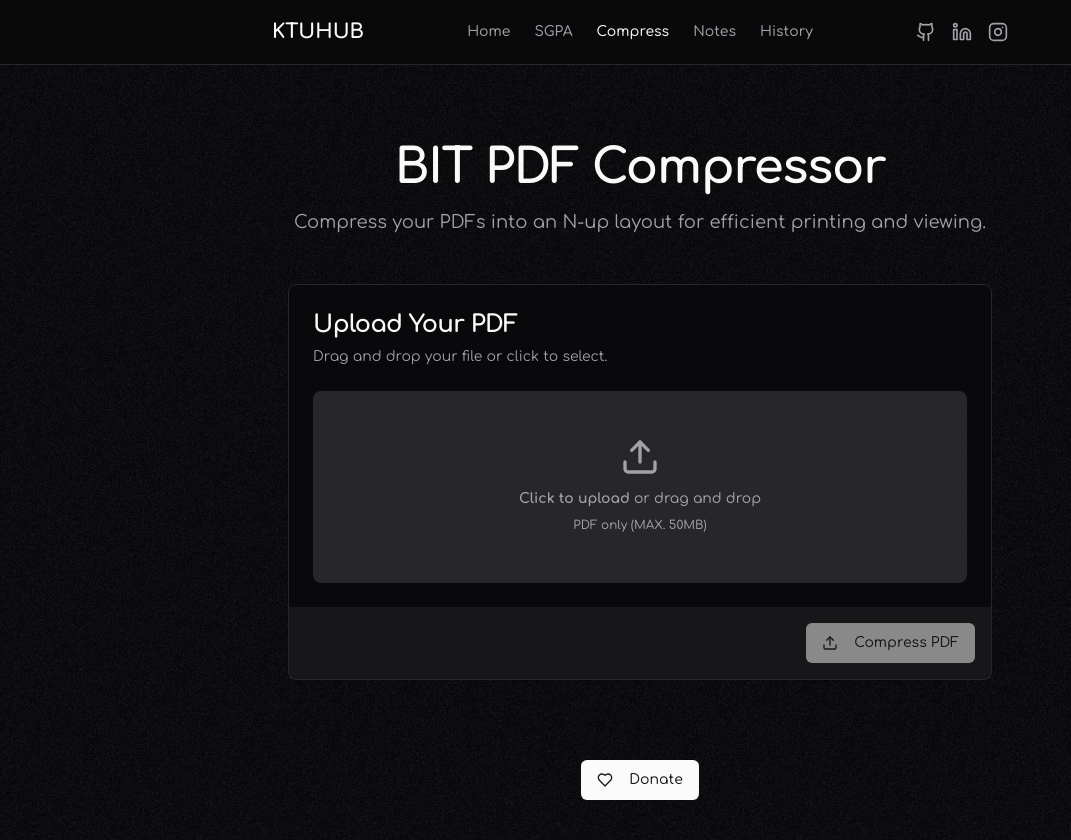
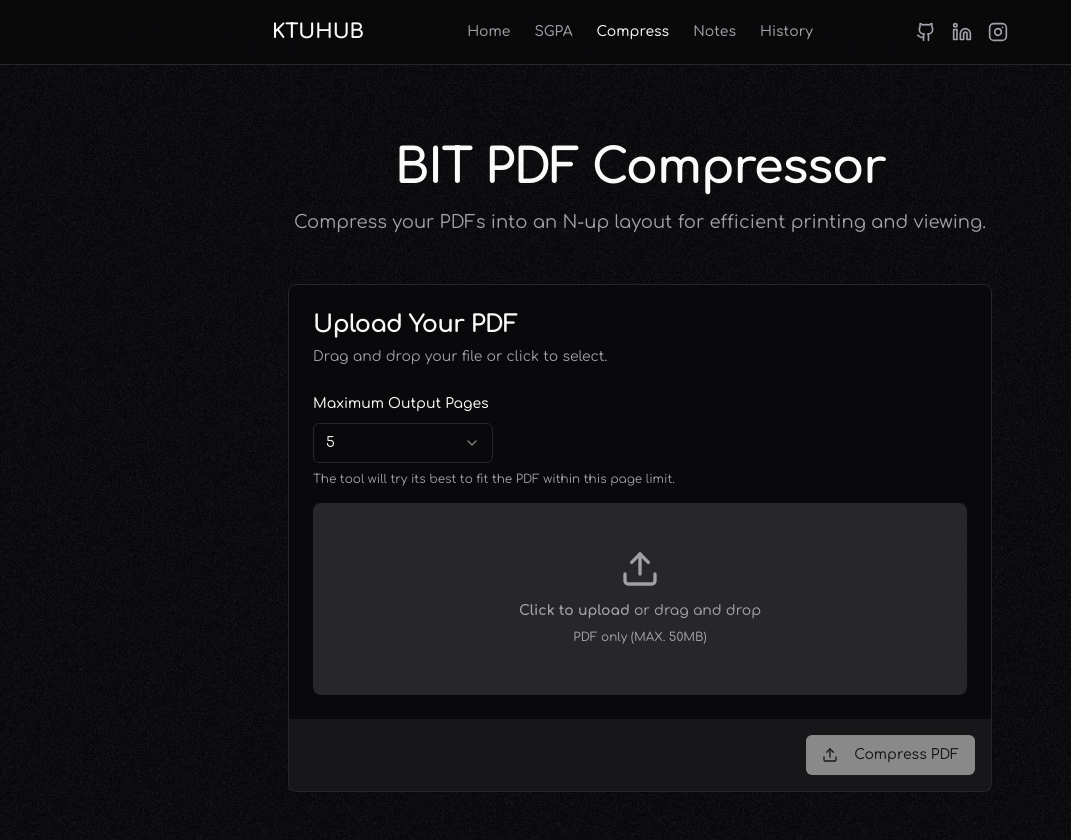
Before and after one commit to Sree14hari/ktu-pyqs, a Next.js app: page /bit-compressor in a window 1280 px wide. Shown: the top 840 px of the page, without its empty margins (0-1071 px from the left). Built offline with nearby package versions, Linux system fonts and the light colour scheme.

Commit message:
add option to chose max pages

```diff
--- a/src/app/api/compress-pdf/route.ts
+++ b/src/app/api/compress-pdf/route.ts
@@ -2,9 +2,9 @@
 import { NextRequest, NextResponse } from 'next/server';
 import { PDFDocument, rgb, StandardFonts } from 'pdf-lib';
 
-async function getGridConfiguration(pageCount: number) {
-    // Aim for a total of 5 pages maximum in the output PDF
-    const maxOutputPages = 5;
+async function getGridConfiguration(pageCount: number, maxOutputPages: number) {
+    // Aim for a total of `maxOutputPages` maximum in the output PDF
+    if (maxOutputPages < 1) maxOutputPages = 1;
 
     // Test layouts from biggest to smallest
     const layouts = [
@@ -23,7 +23,15 @@ async function getGridConfiguration(pageCount: number) {
         }
     }
 
-    // Fallback to the largest grid if the page count is extremely high
+    // Fallback to the layout that produces the fewest pages if the target isn't met
+    // This happens if pageCount is very large, e.g., > 60 for max 5 pages.
+    const smallestOutputPages = Math.ceil(pageCount / layouts[0].pagesPerSheet);
+    if (smallestOutputPages > maxOutputPages) {
+        // If even the densest layout exceeds max pages, inform the user via an error
+        throw new Error(`Cannot compress to ${maxOutputPages} pages. The minimum possible is ${smallestOutputPages}. Try increasing the max page limit.`);
+    }
+
+    // As a final fallback, use the densest layout.
     return layouts[0];
 }
 
@@ -32,6 +40,9 @@ export async function POST(request: NextRequest) {
   try {
     const formData = await request.formData();
     const file = formData.get('file') as File | null;
+    const maxPagesStr = formData.get('maxPages') as string | null;
+    const maxPages = maxPagesStr ? parseInt(maxPagesStr, 10) : 5;
+
 
     if (!file) {
       return NextResponse.json({ error: 'No file uploaded.' }, { status: 400 });
@@ -42,7 +53,7 @@ export async function POST(request: NextRequest) {
     const originalPages = originalPdf.getPages();
     const pageCount = originalPages.length;
 
-    const { cols, rows, pagesPerSheet } = await getGridConfiguration(pageCount);
+    const { cols, rows, pagesPerSheet } = await getGridConfiguration(pageCount, maxPages);
 
     const compressedPdf = await PDFDocument.create();
     compressedPdf.setProducer('KTUHUB BIT Compressor');
--- a/src/app/bit-compressor/page.tsx
+++ b/src/app/bit-compressor/page.tsx
@@ -10,6 +10,7 @@ import { Alert, AlertDescription, AlertTitle } from '@/components/ui/alert';
 import { Upload, Loader2, FileDown, AlertCircle, FileCheck2, Heart } from 'lucide-react';
 import { useToast } from '@/hooks/use-toast';
 import { Progress } from '@/components/ui/progress';
+import { Select, SelectContent, SelectItem, SelectTrigger, SelectValue } from '@/components/ui/select';
 
 export default function BitCompressorPage() {
   const [file, setFile] = useState<File | null>(null);
@@ -17,6 +18,7 @@ export default function BitCompressorPage() {
   const [compressedUrl, setCompressedUrl] = useState<string | null>(null);
   const [error, setError] = useState<string | null>(null);
   const [progress, setProgress] = useState(0);
+  const [maxPages, setMaxPages] = useState<number>(5);
   const { toast } = useToast();
   const fileInputRef = useRef<HTMLInputElement>(null);
 
@@ -79,6 +81,8 @@ export default function BitCompressorPage() {
 
     const formData = new FormData();
     formData.append('file', file);
+    formData.append('maxPages', String(maxPages));
+
 
     try {
         const response = await fetch('/api/compress-pdf', {
@@ -88,7 +92,7 @@ export default function BitCompressorPage() {
 
         if (!response.ok) {
             const errorData = await response.json();
-            throw new Error(errorData.error || 'Failed to compress PDF.');
+            throw new Error(errorData.details || errorData.error || 'Failed to compress PDF.');
         }
 
         const blob = await response.blob();
@@ -143,6 +147,21 @@ export default function BitCompressorPage() {
               <AlertDescription>{error}</AlertDescription>
             </Alert>
           )}
+
+          <div className="space-y-2">
+            <Label htmlFor="max-pages">Maximum Output Pages</Label>
+            <Select value={String(maxPages)} onValueChange={(value) => setMaxPages(Number(value))}>
+                <SelectTrigger id="max-pages" className="w-full sm:w-[180px]">
+                    <SelectValue placeholder="Select max pages" />
+                </SelectTrigger>
+                <SelectContent>
+                    {[1, 2, 3, 4, 5].map(num => (
+                        <SelectItem key={num} value={String(num)}>{num}</SelectItem>
+                    ))}
+                </SelectContent>
+            </Select>
+            <p className="text-xs text-muted-foreground">The tool will try its best to fit the PDF within this page limit.</p>
+          </div>
 
           <Label
             htmlFor="file-upload"
```
